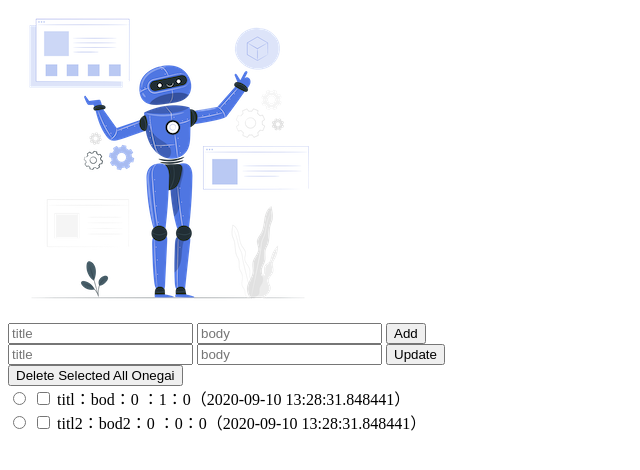
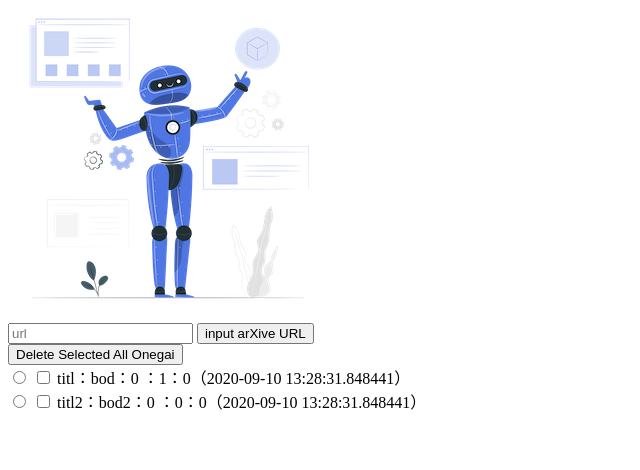
Before and after one commit to Allovertom/YouReadAtBranch, a Flask app: page / in a window 1280 px wide. Shown: the part 113-583 px from the top of the page, without its empty margins (0-640 px from the left). Run offline with Flask 2, Linux system fonts and the light colour scheme; a user stored in the database is signed in; data comes from the database, SQL or seed files in the repository; parts of the project's set-up code (start-up, migrations or seed data) failed here and were passed over.

Commit message:
index.htmlにurlインプット窓追加

```diff
--- a/app/templates/index.html
+++ b/app/templates/index.html
@@ -10,16 +10,16 @@
 
     <img src="/static/images/ai.png" alt="AI">
     <form action="/add" method="post">
-        <input type="text" name="title" placeholder="title">
-        <input type="text" name="body" placeholder="body">
-        <input type="submit" value="Add">
+        <input type="text" name="url" placeholder="url">
+        <!-- <input type="text" name="body" placeholder="body"> -->
+        <input type="submit" value="input arXive URL">
     </form>
 
-    <form action="/update" method="post", id="update">
+<!--     <form action="/update" method="post", id="update">
         <input type="text" name="title" placeholder="title">
         <input type="text" name="body" placeholder="body">
         <input type="submit" value="Update">
-    </form>
+    </form> -->
     <form action="/delete" method="post" id="delete">
         <input type="submit" value="Delete Selected All Onegai">
     </form>
```
